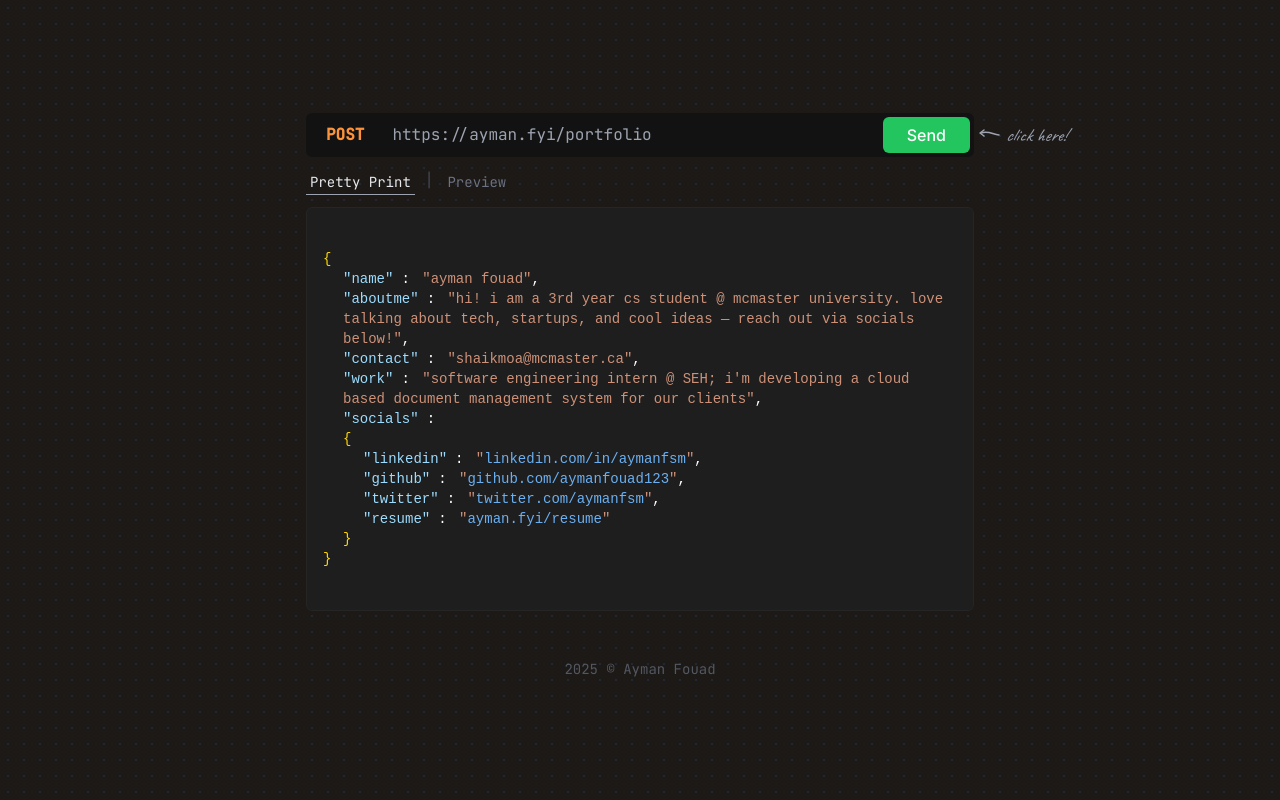
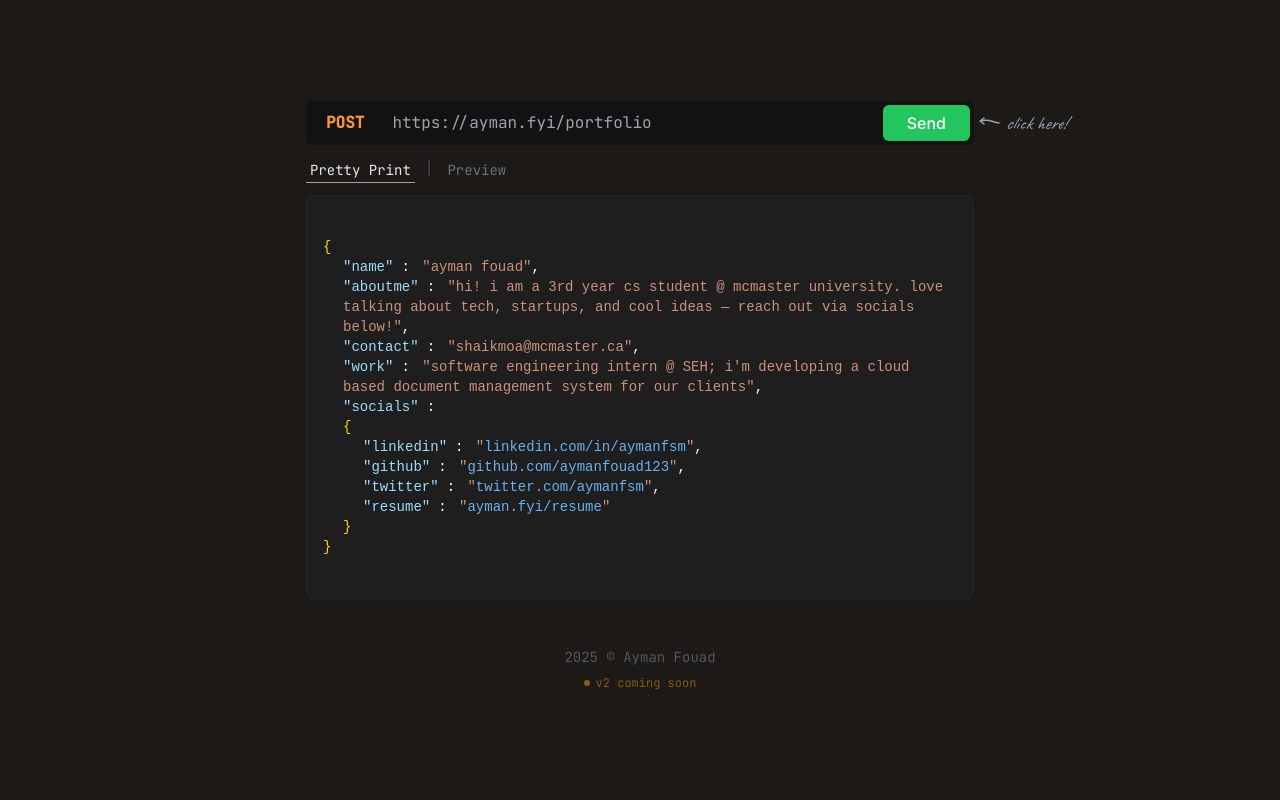
Before and after one commit to aymanfouad123/portfolio-v1, a React (Vite) app: page / in a window 1280 px wide. Built offline with nearby package versions, Linux system fonts and the light colour scheme.

Commit message:
chore: v2 status update

```diff
--- a/src/App.jsx
+++ b/src/App.jsx
@@ -107,9 +107,13 @@ function App() {
         </div>
       </div>
 
-      {/* Copyright footer */}
-      <div className="text-gray-500 text-sm font-mono mt-8 mb-6 opacity-70">
-        2025 © Ayman Fouad
+      {/* Copyright footer with v2 status */}
+      <div className="text-gray-500 text-sm font-mono mt-8 mb-6 opacity-70 flex flex-col items-center gap-2">
+        <span>2025 © Ayman Fouad</span>
+        <span className="text-xs flex items-center gap-1.5 text-amber-500/70">
+          <span className="h-1.5 w-1.5 rounded-full bg-amber-500 animate-pulse"></span>
+          v2 coming soon
+        </span>
       </div>
     </div>
   );
```
